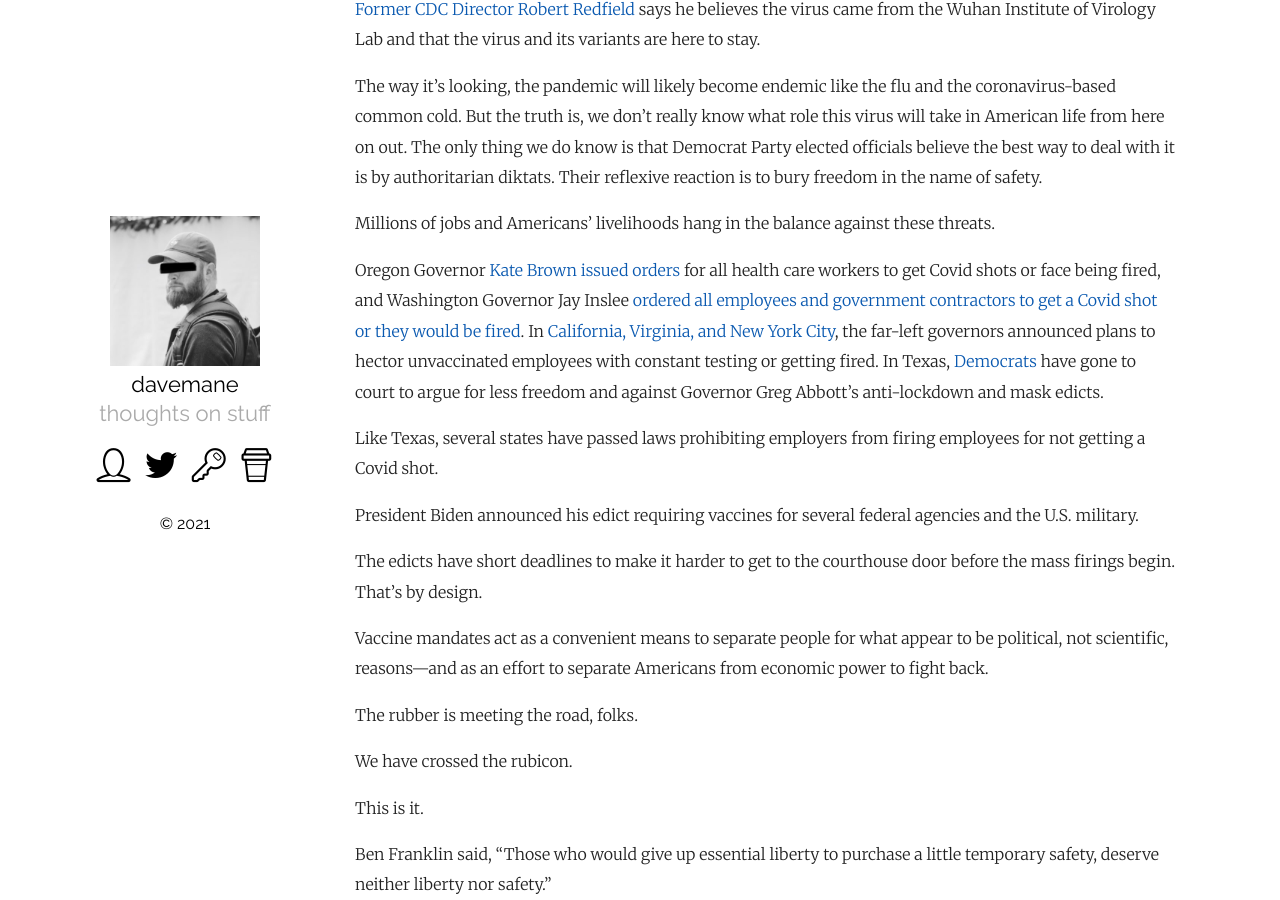
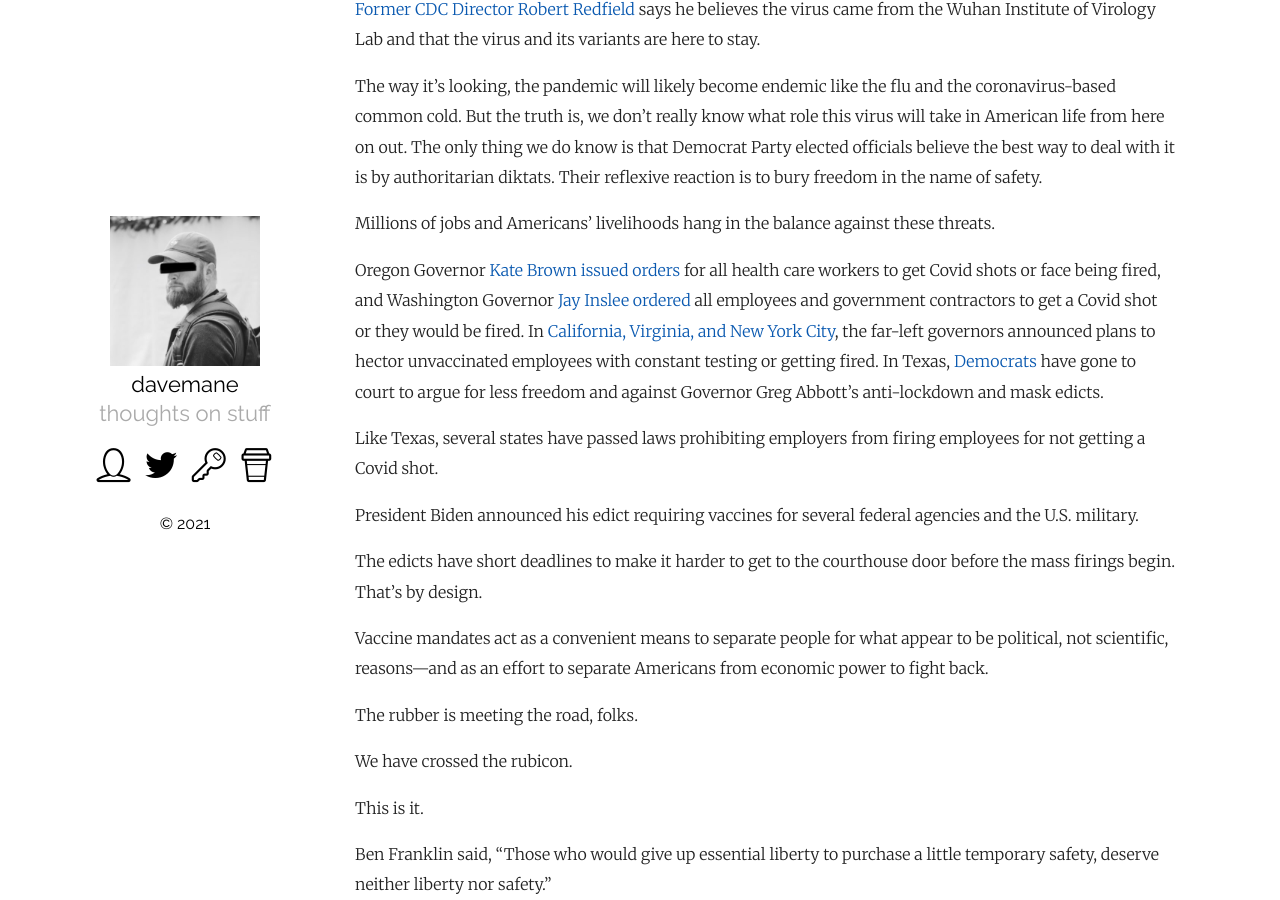
Before and after one commit to davemane/calvinelliot, a Jekyll site: the page built from _posts/2021-08-16-16.markdown, in a window 1280 px wide and 900 px high, scrolled down 409 px. Built offline with Jekyll 4.4.1, drawn with Linux system fonts in a browser that asks for light colours.

```diff
--- a/_posts/2021-08-16-16.markdown
+++ b/_posts/2021-08-16-16.markdown
@@ -18,7 +18,7 @@ The way it’s looking, the pandemic will likely become endemic like the flu and
 
 Millions of jobs and Americans’ livelihoods hang in the balance against these threats.
 
-Oregon Governor [Kate Brown issued orders](https://katu.com/news/local/oha-requires-healthcare-workers-to-be-vaccinated-against-covid-19-or-be-tested-weekly) for all health care workers to get Covid shots or face being fired, and Washington Governor Jay Inslee [ordered all employees and government contractors to get a Covid shot or they would be fired](https://www.seattletimes.com/seattle-news/gov-jay-inslee-expected-to-announce-covid-19-vaccine-mandate-for-washington-state-employees/). In [California, Virginia, and New York City](https://apnews.com/article/joe-biden-health-coronavirus-pandemic-0f571cd04622cfb37eaf777449f408b3), the far-left governors announced plans to hector unvaccinated employees with constant testing or getting fired. In Texas, [Democrats](https://www.kens5.com/article/news/health/coronavirus/san-antonio-bexar-county-sue-gov-abbott-to-restore-local-control-to-address-covid-19/273-a627887e-1085-4756-b4bb-f646c5546768) have gone to court to argue for less freedom and against Governor Greg Abbott’s anti-lockdown and mask edicts.
+Oregon Governor [Kate Brown issued orders](https://katu.com/news/local/oha-requires-healthcare-workers-to-be-vaccinated-against-covid-19-or-be-tested-weekly) for all health care workers to get Covid shots or face being fired, and Washington Governor [Jay Inslee ordered](https://www.seattletimes.com/seattle-news/gov-jay-inslee-expected-to-announce-covid-19-vaccine-mandate-for-washington-state-employees/) all employees and government contractors to get a Covid shot or they would be fired. In [California, Virginia, and New York City](https://apnews.com/article/joe-biden-health-coronavirus-pandemic-0f571cd04622cfb37eaf777449f408b3), the far-left governors announced plans to hector unvaccinated employees with constant testing or getting fired. In Texas, [Democrats](https://www.kens5.com/article/news/health/coronavirus/san-antonio-bexar-county-sue-gov-abbott-to-restore-local-control-to-address-covid-19/273-a627887e-1085-4756-b4bb-f646c5546768) have gone to court to argue for less freedom and against Governor Greg Abbott’s anti-lockdown and mask edicts.
 
 Like Texas, several states have passed laws prohibiting employers from firing employees for not getting a Covid shot.
 
```
